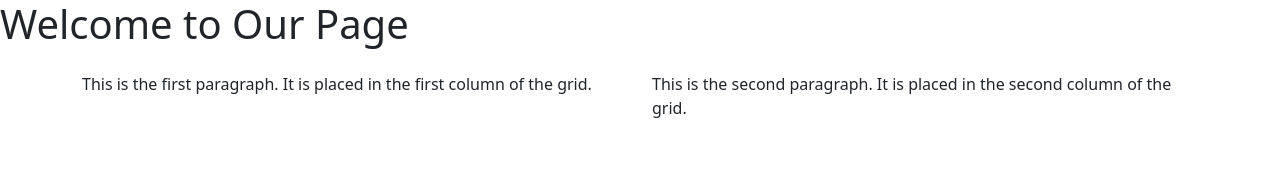
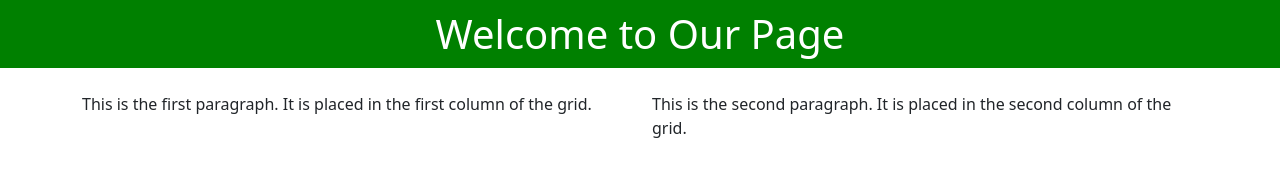
Before and after one commit to JJDaBee/WAD2-TEST, a plain HTML site: page index.html in a window 1280 px wide. Drawn offline with nearby package versions, Linux system fonts and the light colour scheme.

Commit message:
Update styles.css

```diff
--- a/styles.css
+++ b/styles.css
@@ -1 +1,10 @@
 /* complete CSS for the header and div border*/
+header {
+    background-color: green;
+    text-align: center;
+    color: white;
+}
+
+h1 {
+    padding: 10px;
+}
```
